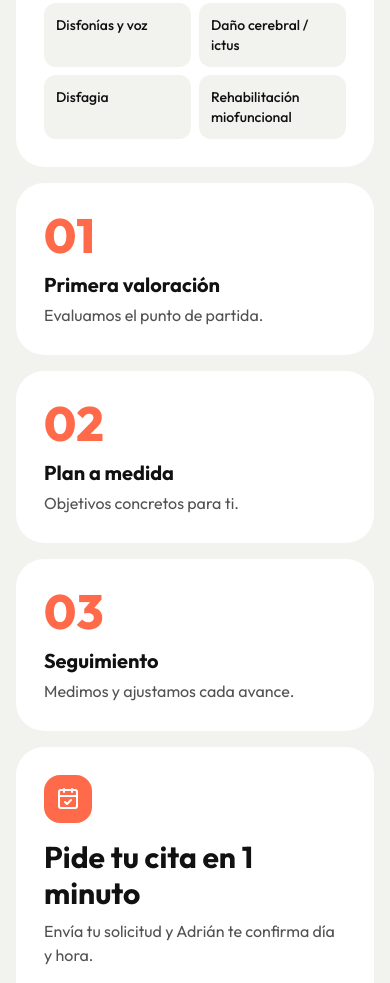
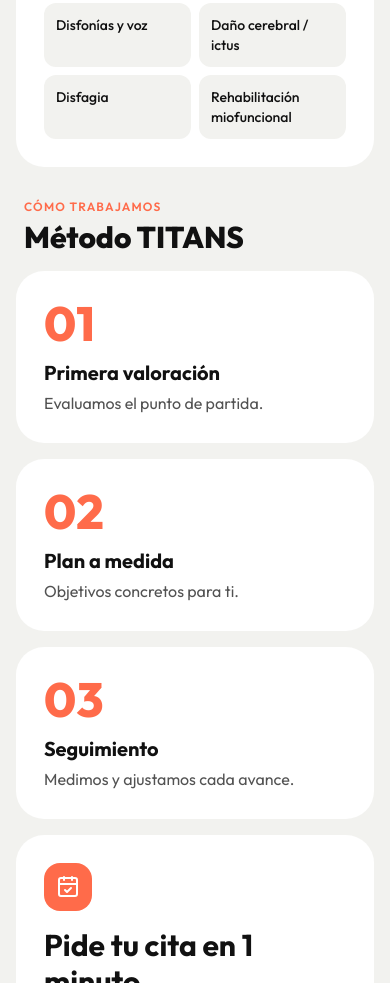
Before and after one commit to biofrutas-dev/tl-y9e3td, a plain HTML site: page propuesta-3-bento-moderna.html in a window 390 px wide. Shown: the part 2557-3540 px from the top of the page. Drawn offline with nearby package versions, Linux system fonts and the light colour scheme.

Commit message:
Bento: sección Método TITANS
Co-Authored-By: Claude Opus 5.5 <noreply@anthropic.com>

```diff
--- a/propuesta-3-bento-moderna.html
+++ b/propuesta-3-bento-moderna.html
@@ -19,7 +19,7 @@ body{font-family:Outfit,sans-serif;background:#F2F2EF;color:#111}
   <nav class="bg-white/90 backdrop-blur rounded-full pl-4 pr-2 h-16 flex items-center justify-between shadow-sm">
     <img src="./logo-horizontal.png" alt="Titans Logopedia" class="h-12 object-contain" onerror="this.outerHTML='<span class=&quot;font-extrabold&quot;>Titans Logopedia</span>'">
     <div class="hidden md:flex gap-6 text-sm font-medium text-neutral-600">
-      <a href="#adrian">Adrián</a><a href="#areas">Áreas</a><a href="#pasos">Método</a><a href="#contacto">Contacto</a>
+      <a href="#adrian">Adrián</a><a href="#areas">Áreas</a><a href="#pasos">Método TITANS</a><a href="#contacto">Contacto</a>
     </div>
     <a href="#cita" class="bg-[#FF6B4A] hover:bg-[#f2532f] text-white rounded-full px-5 py-2.5 text-sm font-semibold flex items-center gap-2"><i data-lucide="calendar-plus" class="w-4 h-4"></i> Pedir cita</a>
   </nav>
@@ -68,6 +68,7 @@ body{font-family:Outfit,sans-serif;background:#F2F2EF;color:#111}
 </section>
 
 <section id="pasos" class="grid md:grid-cols-3 gap-4">
+  <div class="md:col-span-3 px-2 pt-4"><p class="text-xs uppercase tracking-widest text-[#FF6B4A] font-semibold">Cómo trabajamos</p><h2 class="mt-1 text-3xl md:text-4xl font-extrabold">Método TITANS</h2></div>
   <div class="card"><p class="text-5xl font-extrabold text-[#FF6B4A]">01</p><h3 class="mt-3 text-xl font-bold">Primera valoración</h3><p class="mt-1 text-neutral-600">Evaluamos el punto de partida.</p></div>
   <div class="card"><p class="text-5xl font-extrabold text-[#FF6B4A]">02</p><h3 class="mt-3 text-xl font-bold">Plan a medida</h3><p class="mt-1 text-neutral-600">Objetivos concretos para ti.</p></div>
   <div class="card"><p class="text-5xl font-extrabold text-[#FF6B4A]">03</p><h3 class="mt-3 text-xl font-bold">Seguimiento</h3><p class="mt-1 text-neutral-600">Medimos y ajustamos cada avance.</p></div>
```
